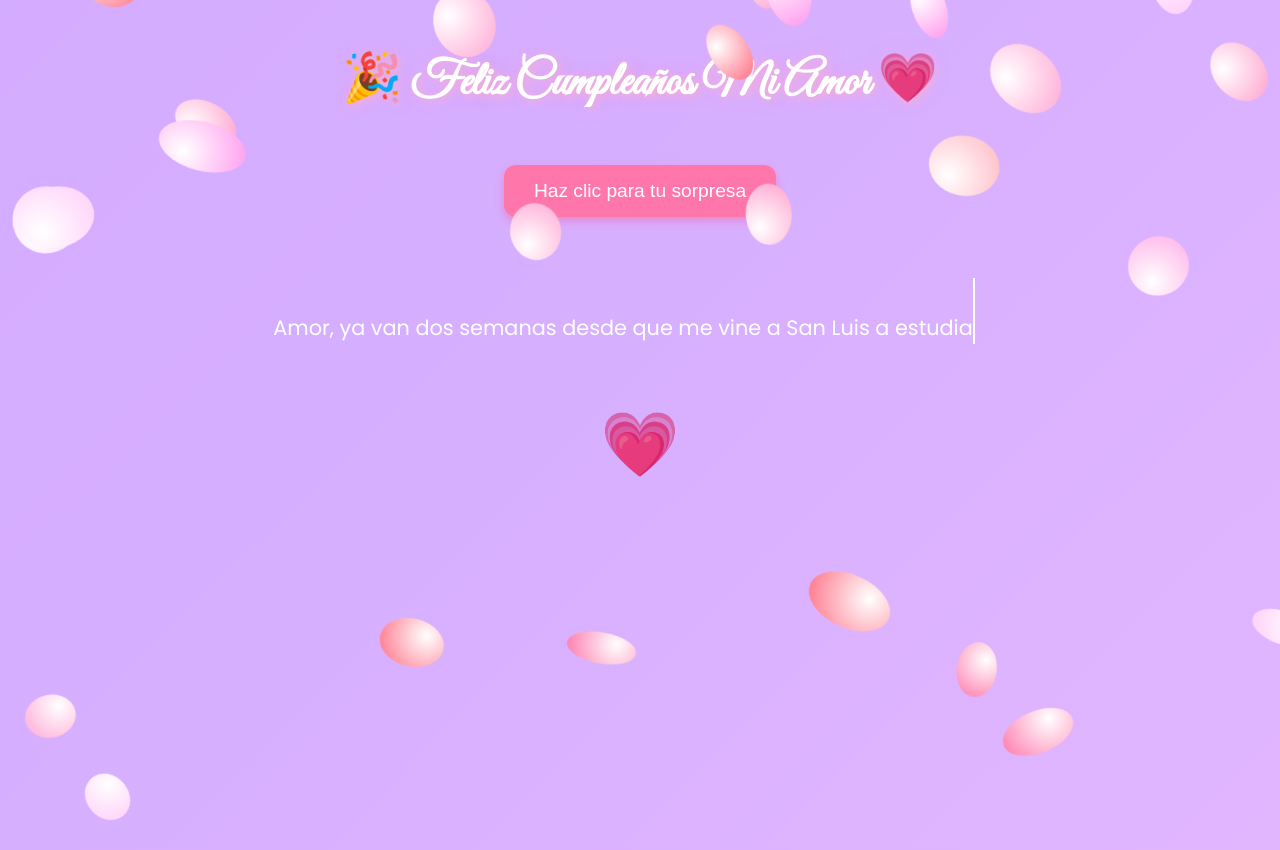
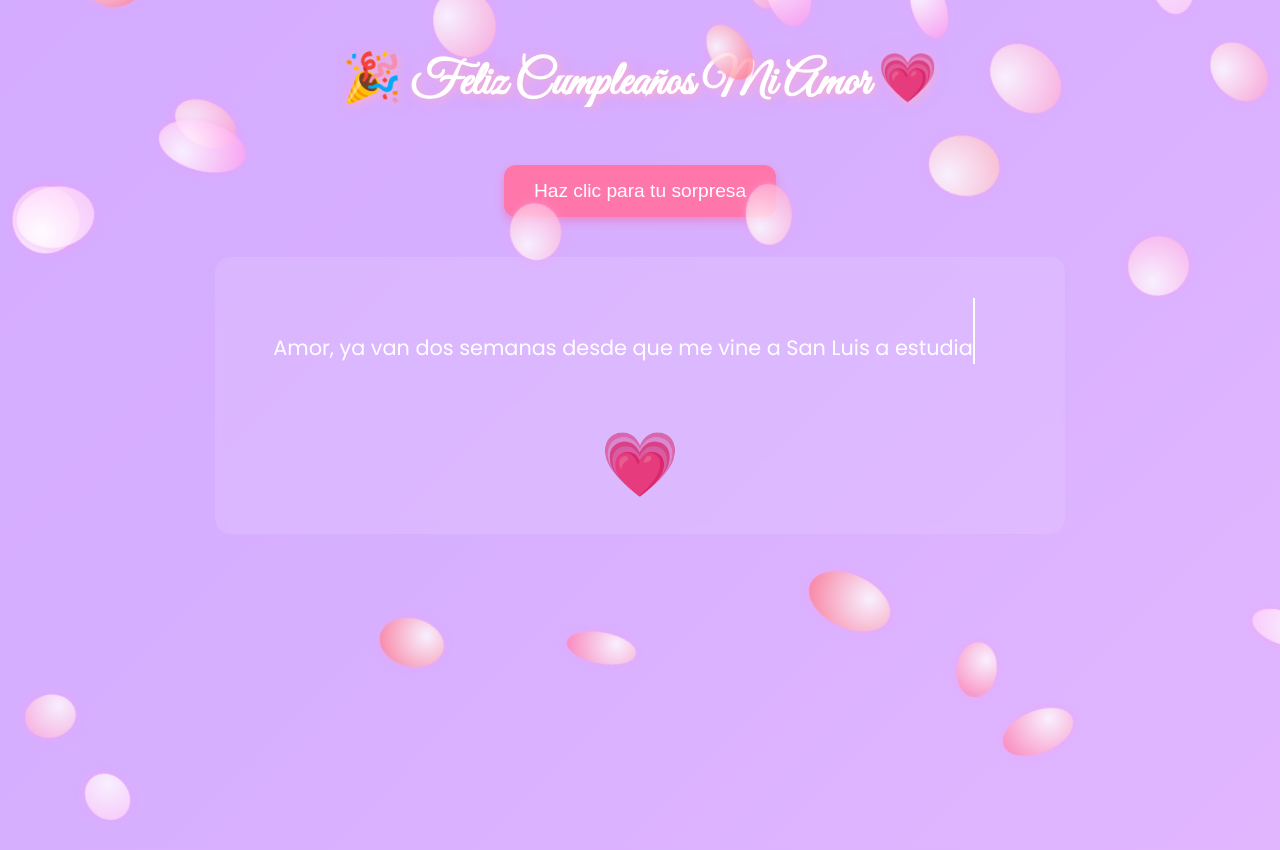
Before and after one commit to bazh2007/bryan, a plain HTML site: page index.html in a window 1280 px wide. Both pictures are taken after a click on the button "Haz clic para tu sorpresa". Shown: the top 850 px of the page. Drawn offline with Linux system fonts and the light colour scheme.

Commit message:
Update style.css

```diff
--- a/style.css
+++ b/style.css
@@ -39,12 +39,13 @@ button {
   cursor: pointer;
   margin-top: 20px;
   transition: 0.3s;
-  box-shadow: 0 4px 10px rgba(255, 77, 140, 0.4);
+  box-shadow: 0 4px 10px rgba(255,77,140,0.4);
 }
 
 button:hover {
   background: #ff4d8c;
   transform: scale(1.1);
+  box-shadow: 0 0 20px #ff99ee;
 }
 
 #mensaje {
@@ -55,7 +56,10 @@ button:hover {
   line-height: 1.6;
   text-align: justify;
   transition: opacity 1s ease, transform 1s ease;
-  padding: 0 20px;
+  padding: 20px 25px;
+  border-radius: 15px;
+  background: rgba(255,255,255,0.1); /* efecto cristal */
+  backdrop-filter: blur(5px);
   transform: translateY(30px) scale(0.95);
 }
 
@@ -92,22 +96,13 @@ button:hover {
   bottom: -100px;
   border-radius: 50%;
   animation: subir 10s infinite linear;
+  opacity: 0.8;
+  box-shadow: 0 0 10px rgba(255, 153, 238, 0.6);
 }
 
 @keyframes subir {
   0% {transform: translateY(0) rotate(0deg);}
   100% {transform: translateY(-120vh) rotate(360deg);}
-}
-
-/* Partículas canvas */
-#particulas {
-  position: fixed;
-  top: 0;
-  left: 0;
-  width: 100%;
-  height: 100%;
-  pointer-events: none;
-  z-index: 0;
 }
 
 /* Ajustes para celulares */
@@ -119,7 +114,7 @@ button:hover {
 
   #mensaje {
     font-size: 1em;
-    padding: 0 15px;
+    padding: 15px;
     text-align: left;
   }
 
```
